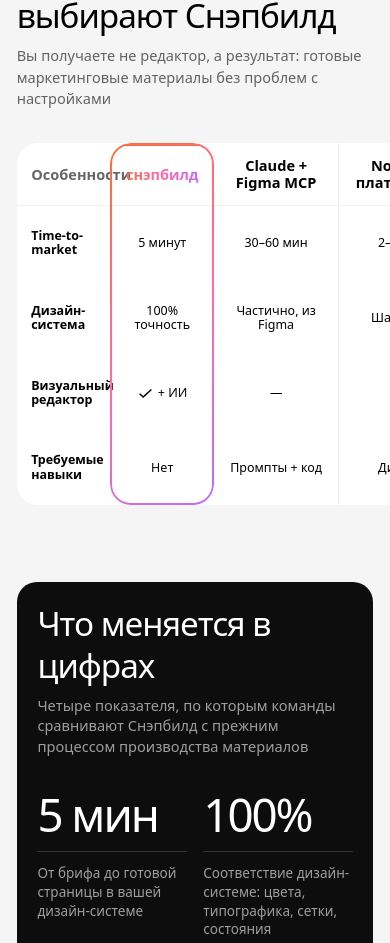
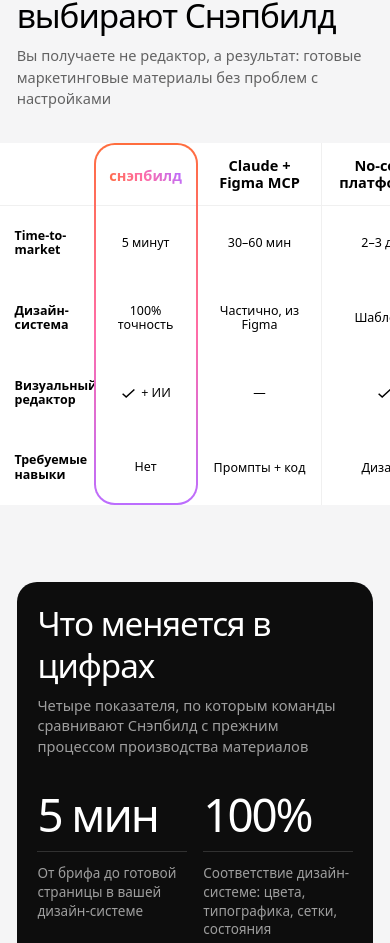
Before and after one commit to msilkov/snapbuild-landingpage, a React (Vite) app: page / in a window 390 px wide. Shown: the part 4343-5286 px from the top of the page. Built offline with nearby package versions, Linux system fonts and the light colour scheme.

Commit message:
fix: pin label and product columns in the compare table on mobile

```diff
--- a/src/components/sections/Compare.tsx
+++ b/src/components/sections/Compare.tsx
@@ -1,3 +1,4 @@
+import type { CSSProperties } from 'react'
 import type { CompareCell } from '../../content/compare'
 import { compare } from '../../content/compare'
 import { asset } from '../../lib/asset'
@@ -6,7 +7,23 @@
   'text-u-12 flex items-center justify-center gap-4 px-14 text-center leading-[calc(14/12)] font-medium whitespace-pre-line md:text-u-14 md:leading-[calc(20/14)] lg:px-32'
 
 /** Вертикальные разделители стоят только между тремя средними колонками. */
-const dividerFor = (index: number) => (index >= 1 && index <= 3 ? 'border-r border-black/[0.06]' : '')
+const dividerFor = (index: number) =>
+  index >= 1 && index <= 3 ? 'compare-divider-x border-r border-black/[0.06]' : ''
+
+/*
+  Колонка подписей и колонка продукта — липкие. Ни position, ни left сюда
+  утилитами не добавлять: они действовали бы на всех ширинах, а липкость
+  нужна только ниже 768px. Всё, включая сдвиг второй колонки, — в theme.css.
+*/
+const stickyLabel = 'compare-sticky'
+const stickyBrand = 'compare-sticky compare-brand'
+
+/**
+ * Сдвиг градиентной рамки для строки: шапка 60 пикселей макета, дальше
+ * строки по 72. Считается один раз, а не на каждый рендер.
+ */
+const brandSlice = (rowIndex: number) =>
+  ({ '--brand-slice': rowIndex === 0 ? 0 : -(60 + (rowIndex - 1) * 72) }) as CSSProperties
 
 function CellContent({ cell }: { cell: CompareCell }) {
   return (
@@ -22,8 +39,11 @@
 /**
  * «Почему команды выбирают Снэпбилд». Таблица собрана гридом, а строки —
  * display:contents, поэтому колонки выравниваются сквозь всю таблицу.
- * Колонку продукта обводит градиентная рамка, нарисованная маской поверх.
- * Ниже 768px таблица не сжимается, а прокручивается по горизонтали.
+ *
+ * Выше 768px колонку продукта обводит градиентная рамка, нарисованная маской
+ * поверх таблицы. Ниже таблица прокручивается по горизонтали, и рамка
+ * переезжает на сами ячейки: маска на одном абсолютном элементе не может быть
+ * липкой вместе с колонкой. Детали — в блоке .compare-brand в theme.css.
  */
 export function Compare() {
   return (
@@ -40,14 +60,16 @@
         </p>
       </header>
 
-      <div className="overflow-x-auto px-16 [-webkit-overflow-scrolling:touch] [scrollbar-width:none] md:px-0 [&::-webkit-scrollbar]:hidden">
+      {/* Ниже 768px полоса прокрутки идёт от края до края, без полей секции. */}
+      <div className="isolate overflow-x-auto bg-surface [-webkit-overflow-scrolling:touch] [scrollbar-width:none] md:bg-transparent [&::-webkit-scrollbar]:hidden">
         <div
           role="table"
-          className="relative grid w-690 grid-cols-[calc(90*var(--u))_calc(100*var(--u))_repeat(3,calc(120*var(--u)))_calc(140*var(--u))] grid-rows-[calc(60*var(--u))_repeat(4,calc(72*var(--u)))] overflow-hidden rounded-[calc(20*var(--u))] bg-surface md:w-auto md:auto-rows-[calc(100*var(--u))] md:grid-cols-6 md:grid-rows-none"
+          className="relative grid w-690 grid-cols-[calc(90*var(--u))_calc(100*var(--u))_repeat(3,calc(120*var(--u)))_calc(140*var(--u))] grid-rows-[minmax(calc(60*var(--u)),auto)_repeat(4,minmax(calc(72*var(--u)),auto))] bg-surface md:w-auto md:auto-rows-[calc(100*var(--u))] md:grid-cols-6 md:grid-rows-none md:overflow-hidden md:rounded-[calc(20*var(--u))]"
         >
           {/*
             Рамка вокруг колонки продукта: градиент, из которого маской
-            вырезана середина. Обычным border градиент не задать.
+            вырезана середина. Обычным border градиент не задать. Ниже 768px
+            её заменяют фоны на самих ячейках, поэтому здесь она снята.
           */}
           <div
             aria-hidden
@@ -64,21 +86,27 @@
               WebkitMaskComposite: 'xor',
               maskComposite: 'exclude',
             }}
-            className="pointer-events-none absolute top-0 bottom-0 left-90 w-100 rounded-[calc(20*var(--u))] bg-[linear-gradient(135deg,#ff6d3d_0%,#ff6ca7_52%,#bb6dff_100%)] p-2 md:left-[calc(100%/6)] md:w-[calc(100%/6)]"
+            className="pointer-events-none absolute top-0 bottom-0 hidden rounded-[calc(20*var(--u))] bg-[linear-gradient(135deg,#ff6d3d_0%,#ff6ca7_52%,#bb6dff_100%)] p-2 md:left-[calc(100%/6)] md:block md:w-[calc(100%/6)]"
           />
 
           <div role="row" className="contents">
             <div
-              className={`${cellClass} text-u-14 items-start justify-start border-b border-black/[0.06] text-left font-semibold text-ink-subtle md:text-u-16`}
+              className={`${cellClass} ${stickyLabel} compare-sticky--head compare-divider-y text-u-14 items-start justify-start border-b border-black/[0.06] text-left font-semibold text-ink-subtle md:text-u-16`}
               role="columnheader"
             >
-              <span className="self-center">{compare.head[0]}</span>
+              {/* Ниже 768px подпись колонки скрыта, но своё место сохраняет. */}
+              <span className="invisible self-center md:visible">{compare.head[0]}</span>
             </div>
             {compare.head.slice(1).map((title, index) => (
               <div
                 key={title}
                 role="columnheader"
-                className={`${cellClass} text-u-14 flex-col gap-8 border-b border-black/[0.06] font-semibold md:text-u-16 ${dividerFor(index)}`}
+                style={index === 0 ? brandSlice(0) : undefined}
+                className={`${cellClass} ${
+                  index === 0
+                    ? `${stickyBrand} compare-sticky--head compare-brand--head`
+                    : 'compare-divider-y border-b border-black/[0.06]'
+                } text-u-14 flex-col gap-8 font-semibold md:border-b md:border-black/[0.06] md:text-u-16 ${dividerFor(index)}`}
               >
                 {index === 0 ? (
                   <span className="bg-[linear-gradient(55.14deg,#ff6d3d_0%,#ff6ca7_46.15%,#bb6dff_94.23%)] bg-clip-text text-transparent">
@@ -91,16 +119,26 @@
             ))}
           </div>
 
-          {compare.rows.map((row) => (
+          {compare.rows.map((row, rowIndex) => (
             <div role="row" className="contents" key={row.label}>
-              <div role="rowheader" className={`${cellClass} justify-start text-left font-semibold`}>
+              <div
+                role="rowheader"
+                className={`${cellClass} ${stickyLabel} justify-start text-left font-semibold`}
+              >
                 {row.label}
               </div>
               {row.cells.map((cell, index) => (
                 <div
                   role="cell"
                   key={`${row.label}-${index}`}
-                  className={`${cellClass} ${dividerFor(index)}`}
+                  style={index === 0 ? brandSlice(rowIndex + 1) : undefined}
+                  className={`${cellClass} ${
+                    index === 0
+                      ? `${stickyBrand} ${
+                          rowIndex === compare.rows.length - 1 ? 'compare-brand--last' : ''
+                        }`
+                      : ''
+                  } ${dividerFor(index)}`}
                 >
                   <CellContent cell={cell} />
                 </div>
```
